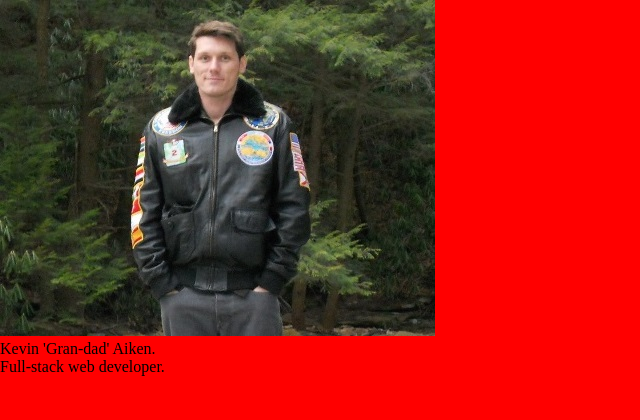
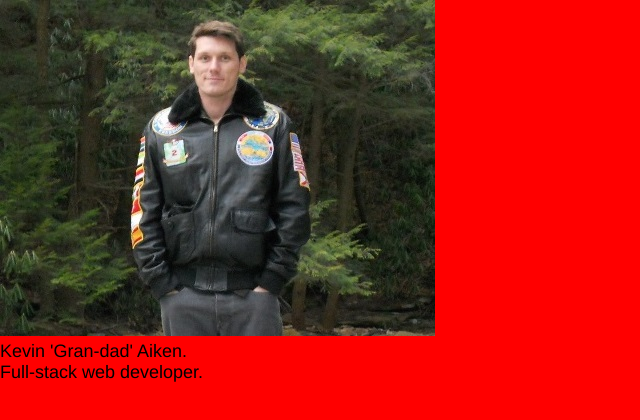
Before and after one commit to kevinaaiken/kevinaaiken.github.io, a plain HTML site: page index.html in a window 1280 px wide. Shown: the whole page, without its empty margins (0-640 px from the left). Drawn offline with Linux system fonts and the light colour scheme.

Commit message:
added basic styling

```diff
--- a/style.css
+++ b/style.css
@@ -9,7 +9,9 @@
 	line-height:inherit;
 	color:inherit;
 }
-body{
+html, body{
 	color:black;
 	background-color:red;
+	font-family: "Helvetica Neue", Helvetica, sans-serif;
+	font-size:18px
 }
```
